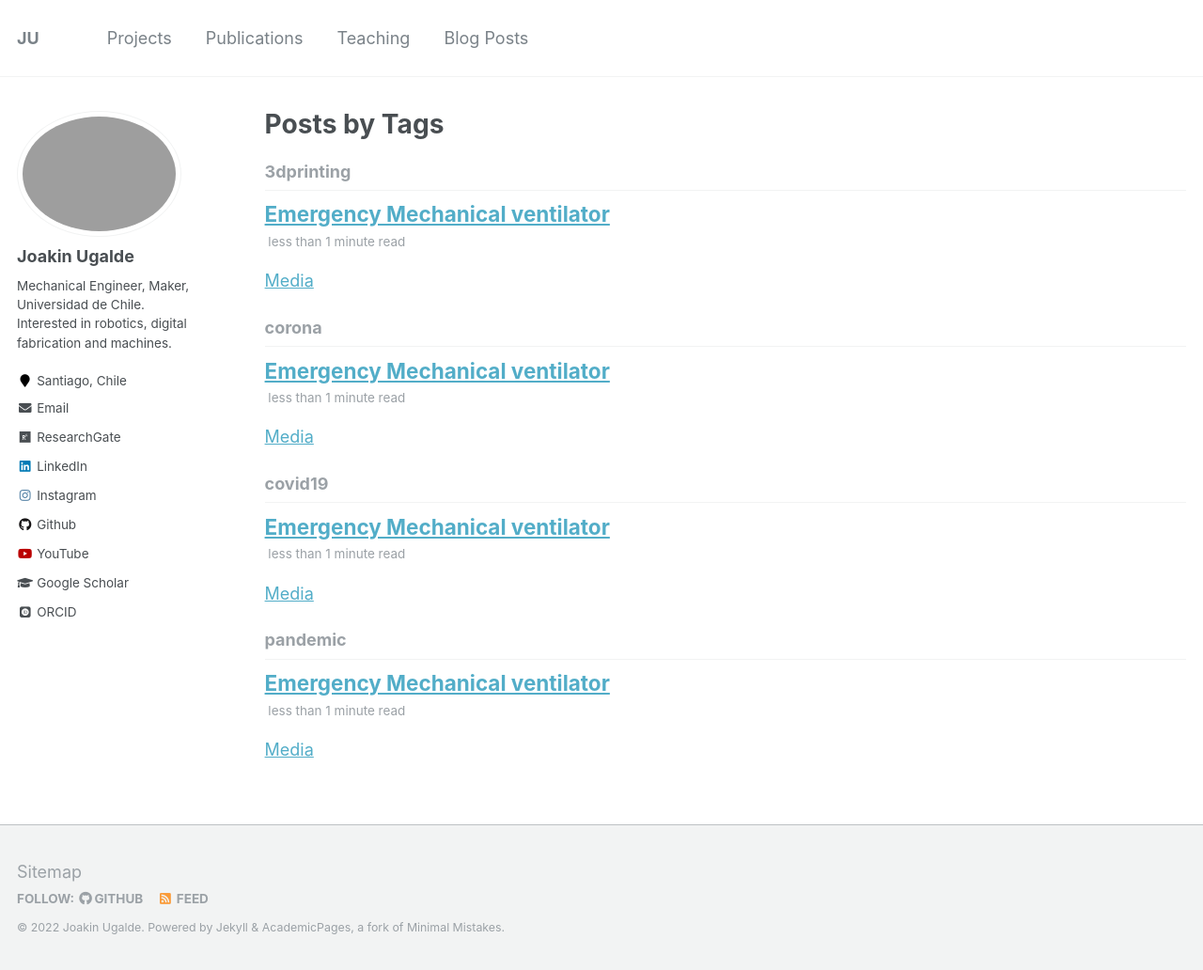
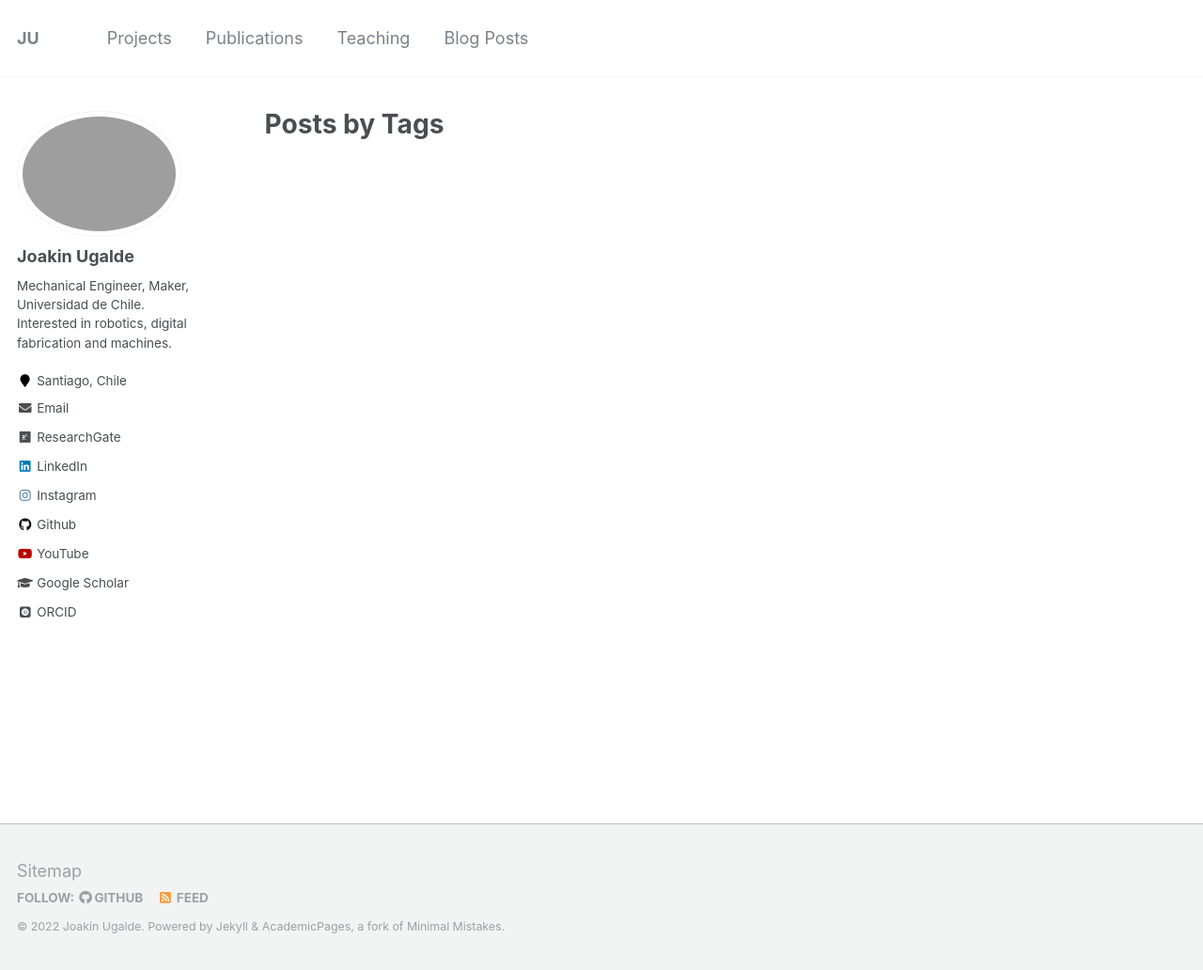
Before and after one commit to jkugalde/jkugalde.github.io, a Jekyll site: the page built from _pages/tag-archive.html, in a window 1280 px wide and 1032 px high. Shown: the whole window at 94% size. Built offline with Jekyll 4.4.1, drawn with Linux system fonts in a browser that asks for light colours; some web fonts are replaced.

```diff
--- a/_posts/2020-08-08-Emergency Mechanical Ventilator.md
+++ /dev/null
@@ -1,14 +0,0 @@
----
-title: 'Emergency Mechanical ventilator'
-date: 2020-03-30
-permalink: /posts/2020/30/Ventilator/
-tags:
-  - pandemic
-  - corona
-  - covid19
-  - 3dprinting
----
-
-[Media](https://www.uchile.cl/noticias/163147/prototipo-de-ventilador-mecanico-u-chile-entrara-a-fase-de-pilotaje)
-
-------
```
Also changed, not shown: _pages/portfolio.md (+11 -11 lines), _posts/vent.md (deleted, +0 -16 lines), images/pochi.PNG (added).
